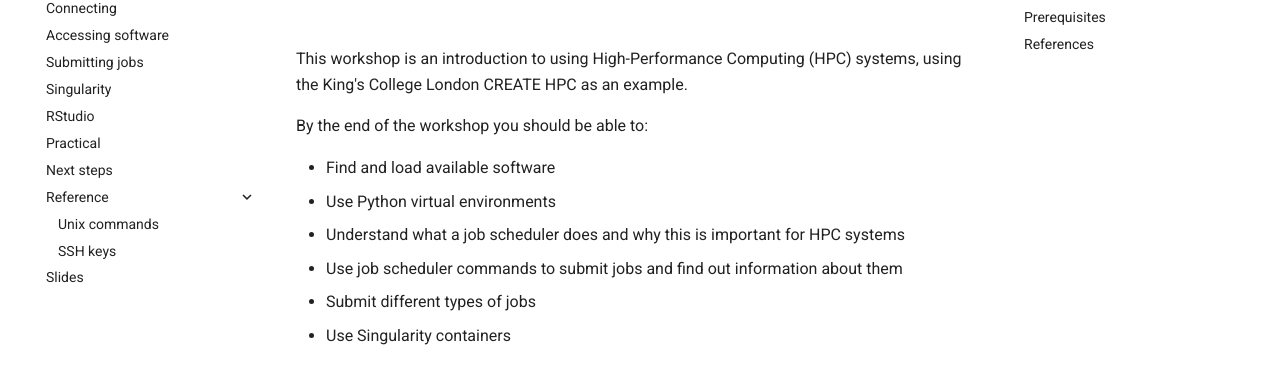
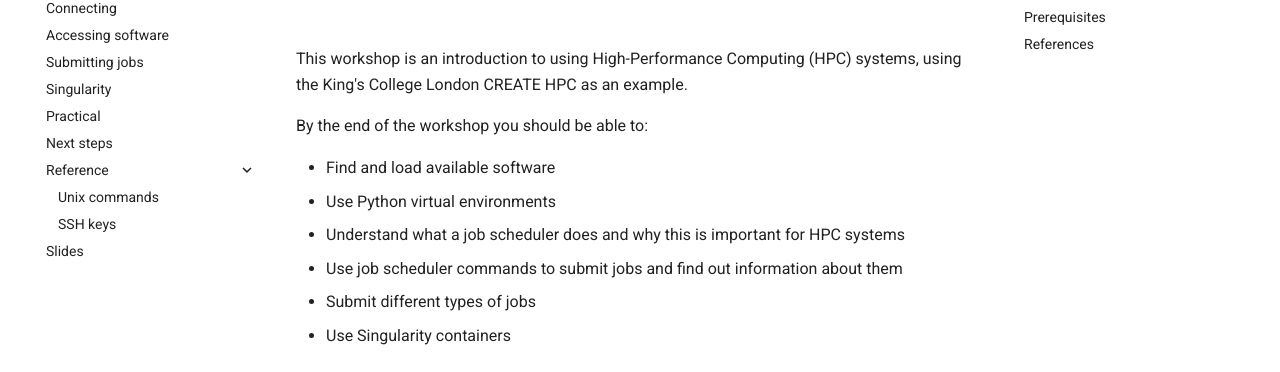
Before and after one commit to kcl-eresearch/High-Performance-Computing-for-Digital-Humanities, an MkDocs documentation site: the page built from docs/index.md, in a window 1280 px wide. Shown: the part 175-547 px from the top of the page. Built offline with MkDocs 1.6.1 and Material for MkDocs 9.7.7, drawn with Linux system fonts in a browser that asks for light colours.

Commit message:
remove RStudio section from navbar

```diff
--- a/mkdocs.yml
+++ b/mkdocs.yml
@@ -30,7 +30,6 @@ nav:
     - Accessing software: 'using_software.md'
     - Submitting jobs: 'submitting_jobs.md'
     - Singularity: 'singularity.md'
-    - RStudio: 'rstudio.md'
     - Practical: 'exercises.md'
     - Next steps: 'next-steps.md'
     - Reference:
```
